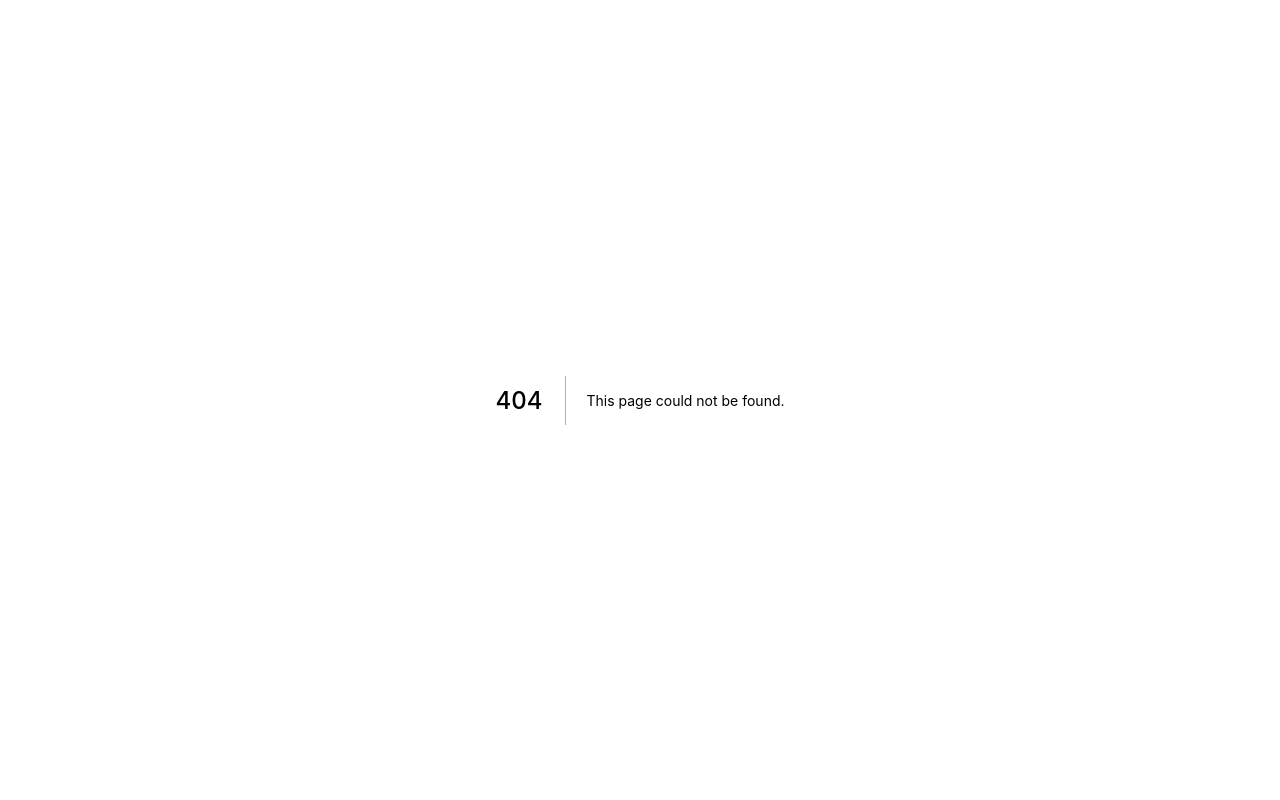
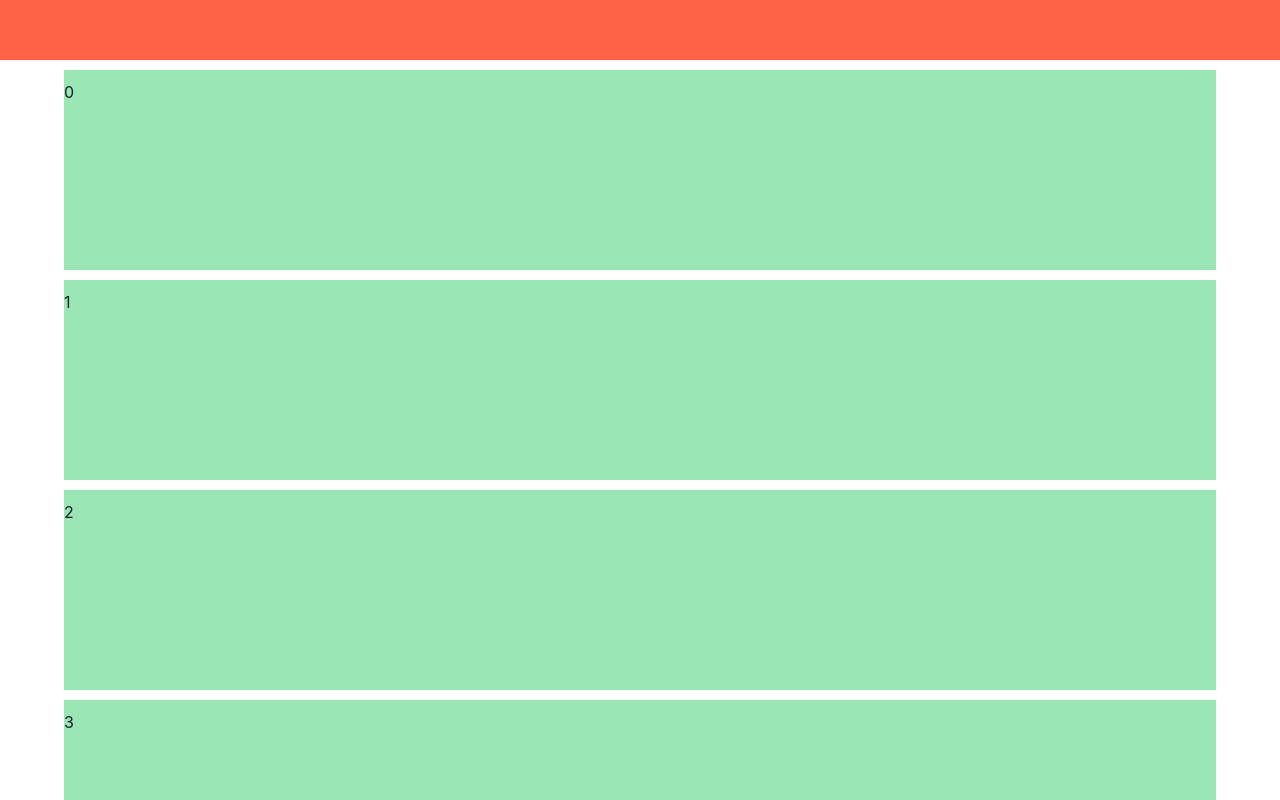
Before and after one commit to entest-hai/nextjs-chakra-ui, a Next.js app: page /box/boxremain in a window 1280 px wide. Before the commit this address had no page. Built offline with nearby package versions, Linux system fonts and the light colour scheme.

Commit message:
use zIndex and absolulte for 100vh box hheight under the navbar

```diff
--- a/pages/box/boxlayout.tsx
+++ b/pages/box/boxlayout.tsx
@@ -35,7 +35,7 @@ const TestFlexBox = () => {
       display='flex'
     >
       <Box bg='tomato' py={10} mx={4} flexBasis={'3xl'}>
-        The first flex box
+        flexBasis=3xl
       </Box>
       <Box bg='tomato' py={10} mx={4}>
         The first flex box
--- /dev/null
+++ b/pages/box/boxremain.tsx
@@ -0,0 +1,44 @@
+import { Box } from '@chakra-ui/react';
+
+const BoxTakeRemainHeight = () => {
+  return (
+    <Box
+      width='100%'
+      height='100vh'
+      overflow='auto'
+      position='relative'
+    >
+      <Box
+        width='90%'
+        height='100vh'
+        overflow='auto'
+        mx='auto'
+      >
+        <Box height={'60px'}></Box>
+        {[...Array(10).keys()].map((val) => {
+          return (
+            <Box
+              bg='green.200'
+              height={'200px'}
+              py={'10px'}
+              my={'10px'}
+              key={val}
+            >
+              {val}
+            </Box>
+          )})}
+      </Box>
+      <Box
+        bg='tomato'
+        height='60px'
+        width='100%'
+        zIndex={1}
+        position='absolute'
+        top='0px'
+      >
+      </Box>
+    </Box>
+  );
+}
+
+export default BoxTakeRemainHeight;
--- a/pages/components/pricing.tsx
+++ b/pages/components/pricing.tsx
@@ -1,4 +1,4 @@
-import { Box, ListItem, Heading, Text, VStack, HStack, Button, List, ListIcon, useColorModeValue } from '@chakra-ui/react';
+import { Box, ListItem, Text, VStack, HStack, Button, List, ListIcon, useColorModeValue } from '@chakra-ui/react';
 import { FaCheckCircle } from 'react-icons/fa';
 
 const Pricing = () => {
```
